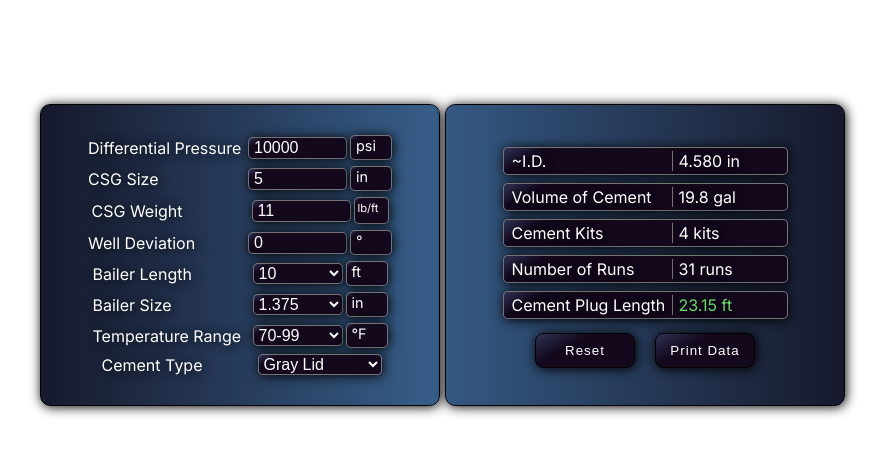
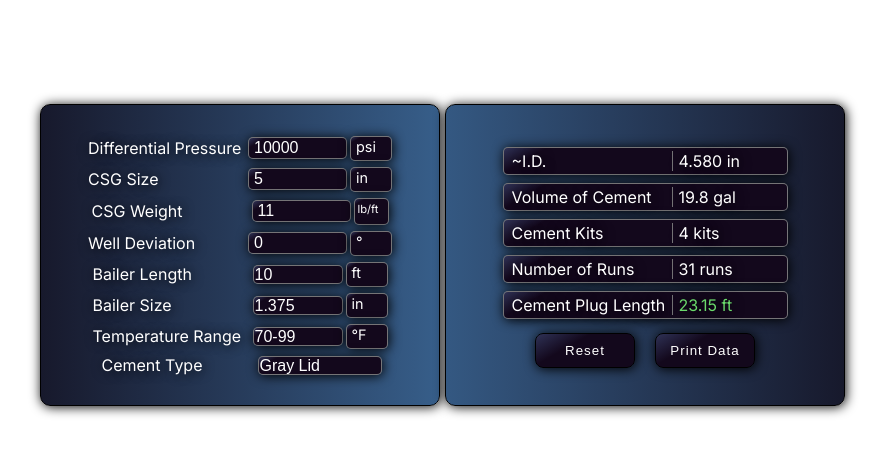
Before and after one commit to grant-thomas/neo-calculator, a Next.js app: page / in a window 1280 px wide. Shown: the top 454 px of the page, without its empty margins (200-1086 px from the left). Built offline with nearby package versions, Linux system fonts and the light colour scheme.

Commit message:
Added css styling for select and option.

```diff
--- a/app/page.tsx
+++ b/app/page.tsx
@@ -382,6 +382,7 @@ export default function Home() {
 					<div className={styles.input}>
 						<label>Bailer Size</label>
 						<select
+							className={styles.select}
 							value={inputData[0].bailerSize}
 							onChange={(e) => handleInputChange(e, 0, 'bailerSize', 5, 5)}>
 							{bailerSizes.map((size) => (
@@ -395,6 +396,7 @@ export default function Home() {
 					<div className={styles.input}>
 						<label>Temperature Range</label>
 						<select
+							className={styles.select}
 							value={inputData[0].temperatureRange}
 							onChange={(e) =>
 								handleInputChange(e, 0, 'temperatureRange', 9999, 9999)
@@ -412,6 +414,7 @@ export default function Home() {
 						<label>Cement Type</label>
 						<div className={styles.special}>
 							<select
+								className={styles.select}
 								value={inputData[0].productType}
 								onChange={(e) => handleInputChange(e, 0, 'productType', 0, 0)}>
 								{productTypes.map((product) => (
--- a/styles/styles.module.css
+++ b/styles/styles.module.css
@@ -123,11 +123,16 @@
 	color: black;
 }
 
-/* .select option {
-	-webkit-appearance: none;
-	-moz-appearance: none;
+.select {
 	appearance: none;
-} */
+	-webkit-appearance: none; /* For Safari */
+	-moz-appearance: none; /* For Firefox */
+}
+
+.select option {
+	background-color: white;
+	color: black;
+}
 
 .errorMessage {
 	border: 1px solid lightgray;
```
